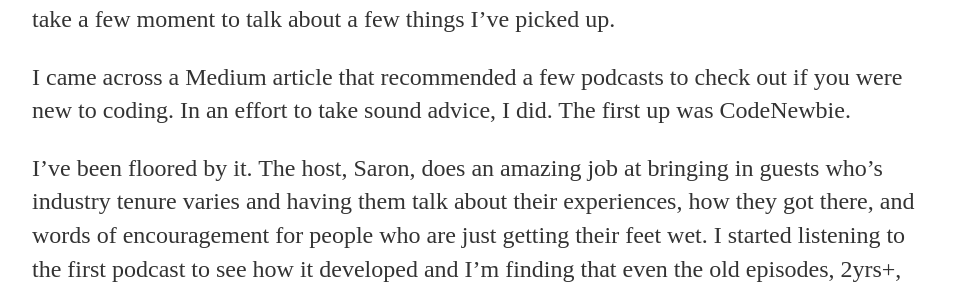
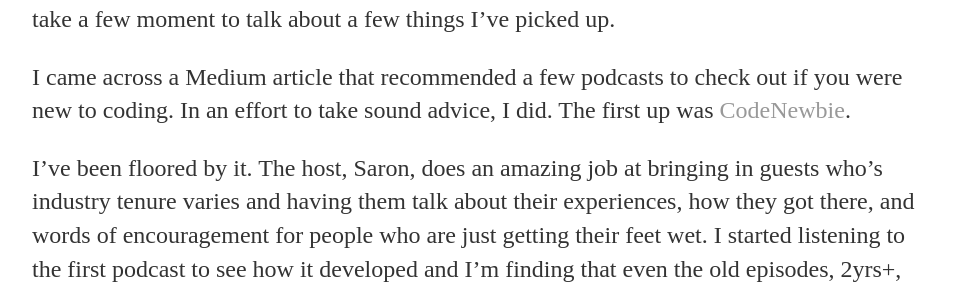
Before and after one commit to falterfriday/blog, a Jekyll site: the page built from _posts/2016-05-17-What's-Helping.md, in a window 1280 px wide. Shown: the part 511-803 px from the top of the page, without its empty margins (160-1117 px from the left). Built offline with Jekyll 4.4.1, drawn with Linux system fonts in a browser that asks for light colours; part of the change alters nothing that is shown.

```diff
--- a/_posts/2016-05-17-What's-Helping.md
+++ b/_posts/2016-05-17-What's-Helping.md
@@ -8,7 +8,7 @@ Once I finished up with the Portfolio project, I realized in a very real way tha
 
 There are a few weeks until the start of the bootcamp, so I've been taking some time to try to immerse myself in the culture - listening to podcasts, reading books, etc...  So I'm going to take a few moment to talk about a few things I've picked up.
 
-I came across a Medium article that recommended a few podcasts to check out if you were new to coding. In an effort to take sound advice, I did. The first up was CodeNewbie.
+I came across a Medium article that recommended a few podcasts to check out if you were new to coding. In an effort to take sound advice, I did. The first up was <a href="http://www.codenewbie.org" target="_blank">CodeNewbie</a>.
 
 I've been floored by it. The host, Saron, does an amazing job at bringing in guests who's industry tenure varies and having them talk about their experiences, how they got there, and words of encouragement for people who are just getting their feet wet. I started listening to the first podcast to see how it developed and I'm finding that even the old episodes, 2yrs+, have helpful insights, tips, and links (some are dead though).
 
```
